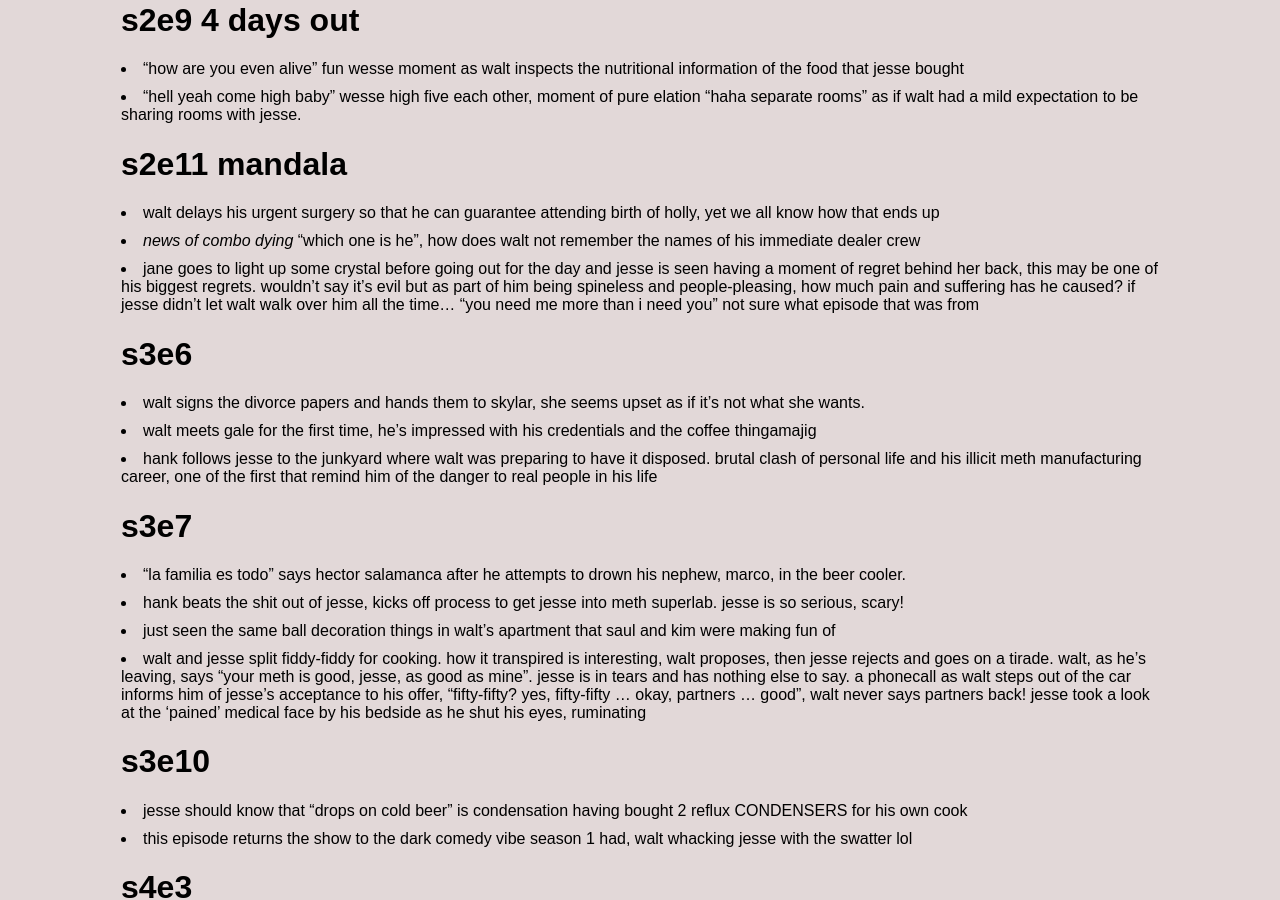
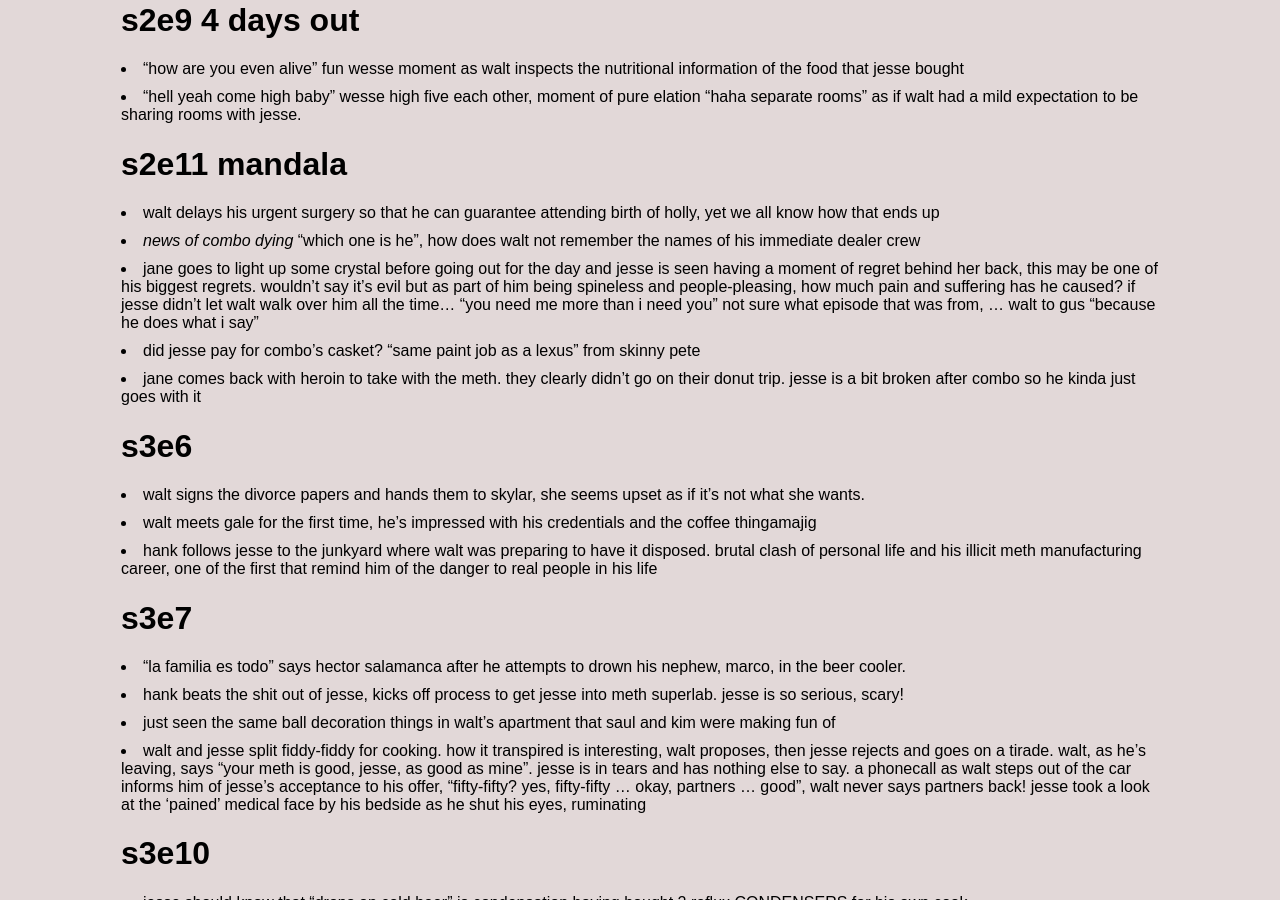
Before and after one commit to jsbaasi/jsbaasi.github.io, a Jekyll site: the page built from _posts/2026-06-08-breaking-bad-episodes.md, in a window 1280 px wide and 900 px high, scrolled down 1388 px. Built offline with Jekyll 4.4.1, drawn with Linux system fonts in a browser that asks for light colours.

Commit message:
vault backup: 2026-06-16 16:15:30

```diff
--- a/_posts/2026-06-08-breaking-bad-episodes.md
+++ b/_posts/2026-06-08-breaking-bad-episodes.md
@@ -33,7 +33,9 @@
 # s2e11 mandala
 - walt delays his urgent surgery so that he can guarantee attending birth of holly, yet we all know how that ends up
 - *news of combo dying* "which one is he", how does walt not remember the names of his immediate dealer crew
-- jane goes to light up some crystal before going out for the day and jesse is seen having a moment of regret behind her back, this may be one of his biggest regrets. wouldn't say it's evil but as part of him being spineless and people-pleasing, how much pain and suffering has he caused? if jesse didn't let walt walk over him all the time... "you need me more than i need you" not sure what episode that was from
+- jane goes to light up some crystal before going out for the day and jesse is seen having a moment of regret behind her back, this may be one of his biggest regrets. wouldn't say it's evil but as part of him being spineless and people-pleasing, how much pain and suffering has he caused? if jesse didn't let walt walk over him all the time... "you need me more than i need you" not sure what episode that was from, ... walt to gus "because he does what i say"
+- did jesse pay for combo's casket? "same paint job as a lexus" from skinny pete
+- jane comes back with heroin to take with the meth. they clearly didn't go on their donut trip. jesse is a bit broken after combo so he kinda just goes with it
 # s3e6
 - walt signs the divorce papers and hands them to skylar, she seems upset as if it's not what she wants.
 - walt meets gale for the first time, he's impressed with his credentials and the coffee thingamajig
```
